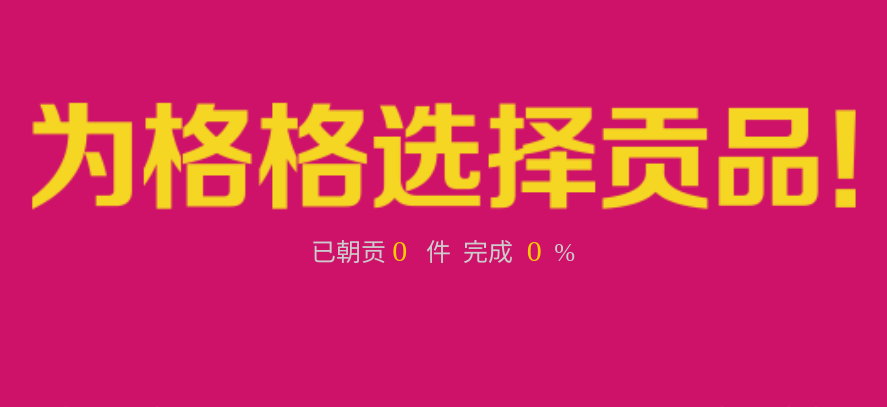
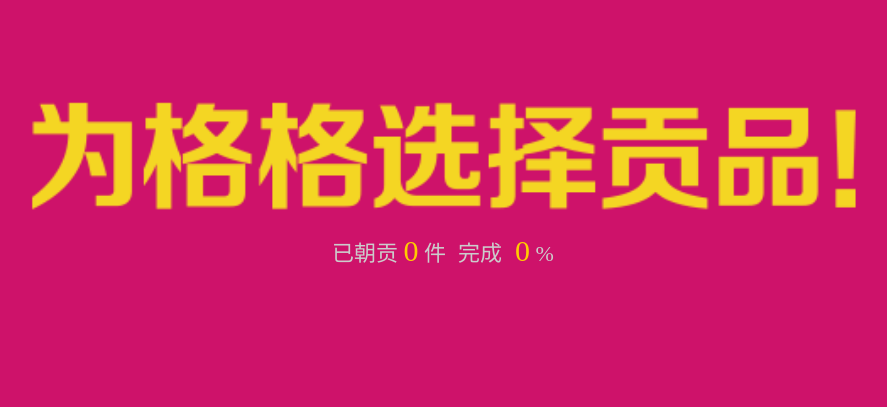
Before and after one commit to kejukeji/activity, a Flask app: template organization/templates/bourjois/test4.html in a window 1280 px wide. Shown: the part 797-1204 px from the top of the page, without its empty margins (197-1084 px from the left). Run offline with Flask 2, Linux system fonts and the light colour scheme; the template is opened without the code that fills it, so the values that code supplies are empty; some libraries are stand-ins or nearby versions; some web fonts are replaced.

Commit message:
520change

```diff
--- a/organization/static/css/test.css
+++ b/organization/static/css/test.css
@@ -7,7 +7,7 @@
 .mouth{ width:45%; height:auto; margin-right:2%; padding-top:10%; float:right}
 .test-con3{ text-align:center; width:94%;  margin-left:3%;  height:auto; }
 .test-con3 img{ margin-top:10% !important;}
-.test-con3 a{ line-height:50px; font-size:25px;  color:#ccc; font-family:"FZZDHJW";}
+.test-con3 a{ line-height:50px; font-size:22px;  color:#ccc;}
 
 
 /*点击过后的样式*/
--- a/organization/templates/bourjois/test4.html
+++ b/organization/templates/bourjois/test4.html
@@ -145,10 +145,10 @@
         <center><img src="/static/image/img/pagey_r3_c3_s1.png" width="90%"/></center>
         <a> 已朝贡
             <h id="num1" style=" color:#FC0; font-size:30px;">0</h>
-            &nbsp;&nbsp;件</a>&nbsp;&nbsp;
+            件</a>&nbsp;&nbsp;
         <a>完成
             <h id="num2" style=" color:#FC0; font-size:30px;">&nbsp;0</h>
-            &nbsp;%</a>
+            %</a>
     </div>
     <!--中间统计部分-->
     <!--眼妆-->
```
